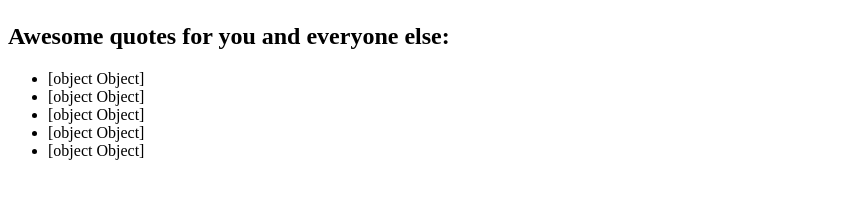
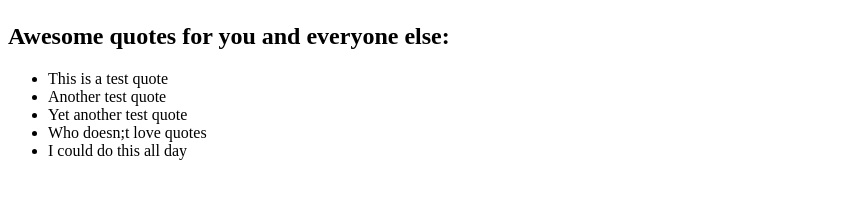
Before and after one commit to philipkariuki/quotes-angular, an Angular app: page / in a window 1280 px wide. Shown: the part 306-504 px from the top of the page, without its empty margins (0-844 px from the left). Built offline with nearby package versions, Linux system fonts and the light colour scheme.

Commit message:
Update app.component.html
-Updates the template to target the name of the quote
-Binds the name attribute to the list element using curly braces.

```diff
--- a/src/app/app.component.html
+++ b/src/app/app.component.html
@@ -7,5 +7,5 @@
 </div>
 <h2>Awesome quotes for you and everyone else: </h2>
 <ul>
-  <li *ngFor='let quote of quote'>{{quote}}</li>
+  <li *ngFor='let quote of quote'>{{quote.name}}</li>
 </ul>
```
